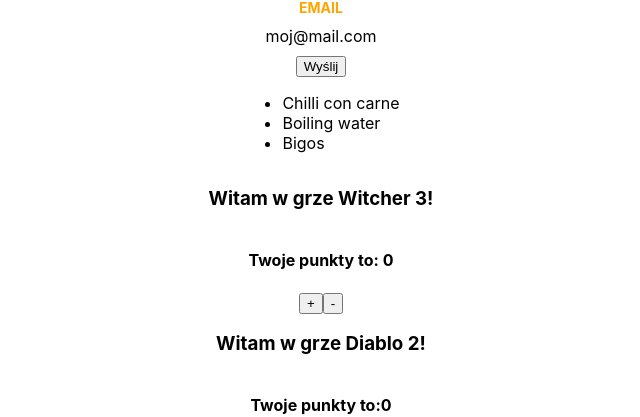
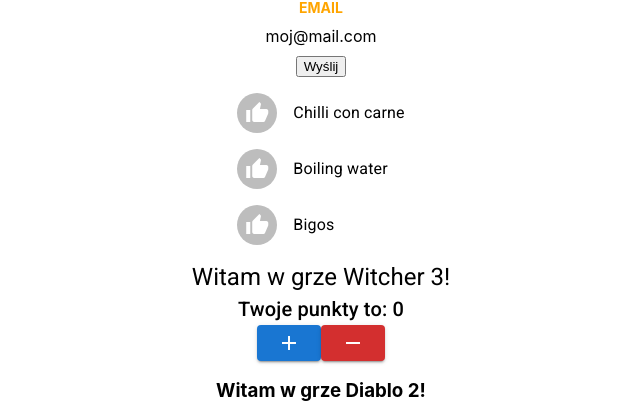
Before and after one commit to twerno/isareactporta, a React (Create React App) app in the folder day1_2/my-app/: page / in a window 1280 px wide. Shown: the part 1085-1502 px from the top of the page, without its empty margins (319-959 px from the left). Built offline with nearby package versions, Linux system fonts and the light colour scheme; no server answers.

Commit message:
Installed material ui and used it in Game na Dishes components

```diff
--- a/day1_2/my-app/package.json
+++ b/day1_2/my-app/package.json
@@ -4,6 +4,9 @@
   "homepage": ".",
   "private": true,
   "dependencies": {
+    "@emotion/react": "^11.7.1",
+    "@emotion/styled": "^11.6.0",
+    "@mui/material": "^5.2.4",
     "@testing-library/jest-dom": "^5.11.4",
     "@testing-library/react": "^11.1.0",
     "@testing-library/user-event": "^12.1.10",
--- a/day1_2/my-app/public/index.html
+++ b/day1_2/my-app/public/index.html
@@ -24,6 +24,14 @@
       work correctly both with client-side routing and a non-root public URL.
       Learn how to configure a non-root public URL by running `npm run build`.
     -->
+    <link
+        rel="stylesheet"
+        href="https://fonts.googleapis.com/css?family=Roboto:300,400,500,700&display=swap"
+    />
+    <link
+        rel="stylesheet"
+        href="https://fonts.googleapis.com/icon?family=Material+Icons"
+    />
     <title>React App</title>
   </head>
   <body>
--- a/day1_2/my-app/src/about-me/MyFavouriteDishes.js
+++ b/day1_2/my-app/src/about-me/MyFavouriteDishes.js
@@ -1,7 +1,22 @@
+import * as React from 'react';
+import List from '@mui/material/List';
+import ListItem from '@mui/material/ListItem';
+import ListItemText from '@mui/material/ListItemText';
+import ListItemAvatar from '@mui/material/ListItemAvatar';
+import Avatar from '@mui/material/Avatar';
+import Icon from "@mui/material/Icon";
+
 export const MyFavouriteDishes = (props) => {
-    return <ul>
+    return <List>
         {props.dishes.map(dish => {
-            return <li key={dish.id}>{dish.name}</li>
+            return <ListItem key={dish.id}>
+                <ListItemAvatar>
+                    <Avatar>
+                        <Icon>thumb_up</Icon>
+                    </Avatar>
+                </ListItemAvatar>
+                <ListItemText>{dish.name}</ListItemText>
+            </ListItem>
         })}
-    </ul>
+    </List>
 }
--- a/day1_2/my-app/src/games/Game.js
+++ b/day1_2/my-app/src/games/Game.js
@@ -1,4 +1,7 @@
 import {useState, useEffect} from 'react';
+import Typography from '@mui/material/Typography';
+import Button from '@mui/material/Button';
+import Icon from '@mui/material/Icon';
 
 export const Game = ({name}) => {
     const [points, setPoints] = useState(0);
@@ -19,14 +22,18 @@
     })
 
     return <>
-        <h3>Witam w grze {name}!</h3>
-        <h4>
+        <Typography variant="h5">Witam w grze {name}!</Typography>
+        <Typography variant="h6">
             Twoje punkty to:
             <span style={{ color: points < 0 ? 'red' : 'inherit'}}> {points}</span>
-        </h4>
+        </Typography>
         <div>
-            <button onClick={increase}>+</button>
-            <button onClick={decrease}>-</button>
+            <Button variant="contained" onClick={increase}>
+                <Icon>add</Icon>
+            </Button>
+            <Button variant="contained" color="error" onClick={decrease}>
+                <Icon>remove</Icon>
+            </Button>
         </div>
     </>
 }
```
Also changed, not shown: 1 other file (tests, documents, lock files or other folders).
